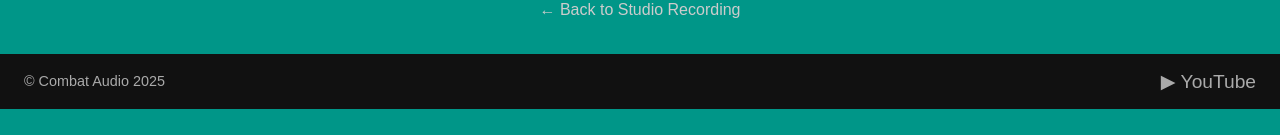
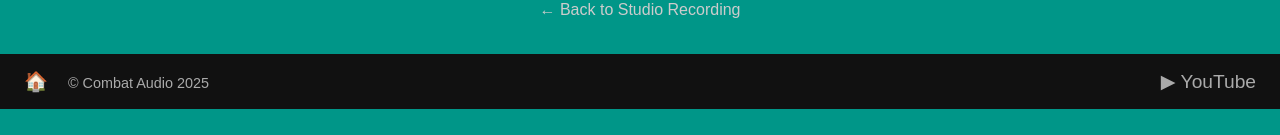
Before and after one commit to CombatAudio/CombatAudioWebsiteTest, an Astro site: page /binaural in a window 1280 px wide. Shown: the part 691-826 px from the top of the page. Built offline with nearby package versions, Linux system fonts and the light colour scheme; Astro itself is replaced by a stand-in of ours.

Commit message:
added if for sure in bin page

```diff
--- a/src/pages/binaural.astro
+++ b/src/pages/binaural.astro
@@ -109,7 +109,10 @@ const title = "Binaural";
         <a href="/studio" class="back-link">← Back to Studio Recording</a>
       </main>
       <footer>
-        <div class="footer-left">© Combat Audio 2025</div>
+        <div class="footer-left">
+  <a href="/" aria-label="Home" style="color: #aaa; text-decoration: none; font-size: 1.2rem; margin-right: 1rem;">🏠</a>
+  © Combat Audio 2025
+</div>
         <div class="footer-right">
           <a href="https://www.youtube.com/" target="_blank" rel="noopener" aria-label="YouTube">
             ▶ YouTube
```
